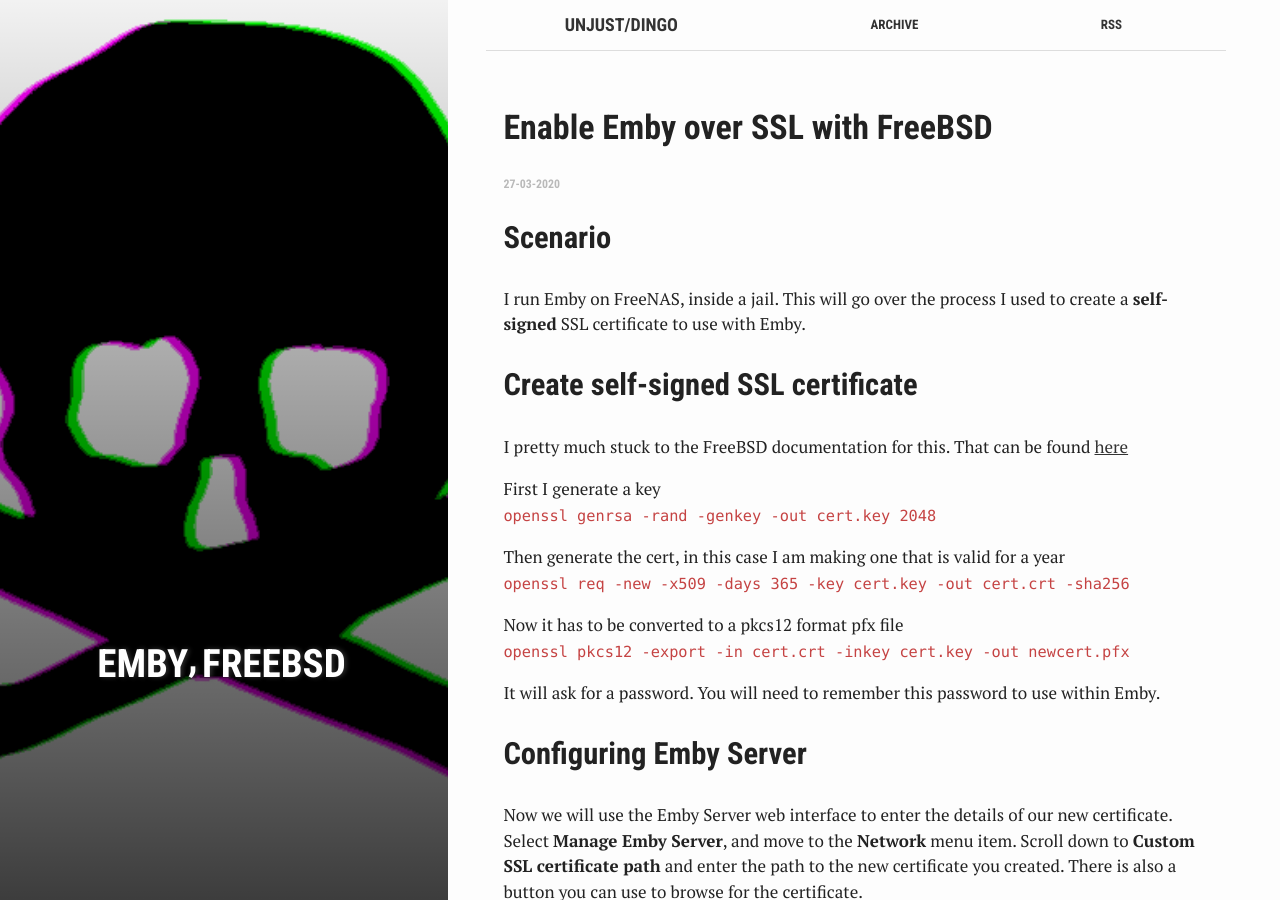
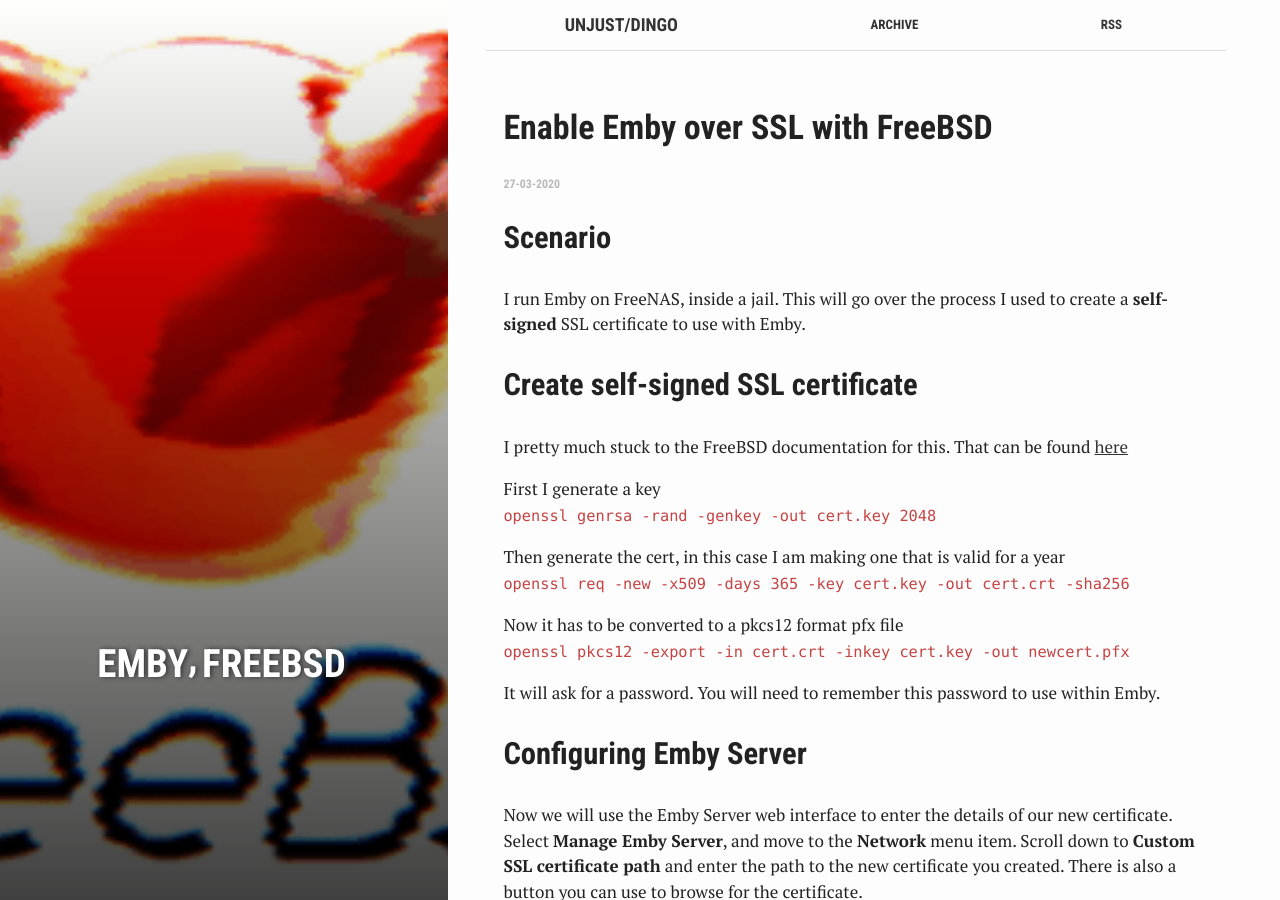
Before and after one commit to cbrookins/blog.brookins.info, a Jekyll site: the page built from _posts/2020-03-27-Enable-Emby-over-SSL-with-FreeBSD.markdown, in a window 1280 px wide and 900 px high. Built offline with Jekyll 4.4.1, drawn with Linux system fonts in a browser that asks for light colours.

Commit message:
updated background

```diff
--- a/_posts/2020-03-27-Enable-Emby-over-SSL-with-FreeBSD.markdown
+++ b/_posts/2020-03-27-Enable-Emby-over-SSL-with-FreeBSD.markdown
@@ -1,4 +1,5 @@
 ---
+bg: "freebsd.gif"
 layout: post
 title: Enable Emby over SSL with FreeBSD
 date: 2020-03-27
```
